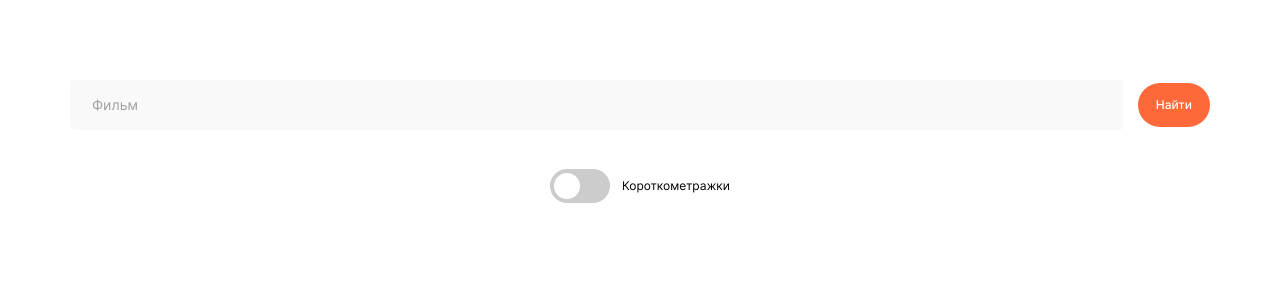
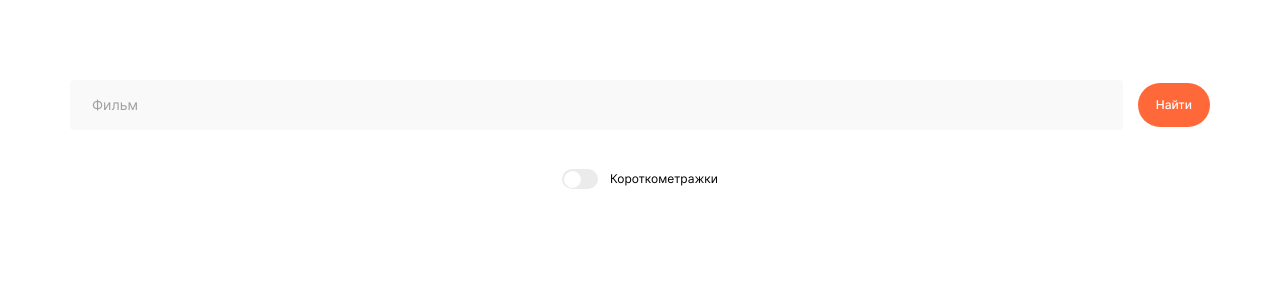
Before and after one commit to Nikolskii/movies-explorer-frontend, a React (Create React App) app: page / in a window 1280 px wide. Shown: the top 300 px of the page. Built offline with nearby package versions, Linux system fonts and the light colour scheme.

Commit message:
feat: стилизовать компонент FilterCheckbox

```diff
--- a/src/components/FilterCheckbox/FilterCheckbox.css
+++ b/src/components/FilterCheckbox/FilterCheckbox.css
@@ -8,52 +8,49 @@
 .switch {
   position: relative;
   display: inline-block;
-  width: 60px;
-  height: 34px;
+  width: 36px;
+  height: 20px;
 }
 
-.filter-checkbox__switch-input {
+.switch__input {
   display: none;
 }
 
-.slider {
+.switch__slider {
   position: absolute;
   cursor: pointer;
   top: 0;
   left: 0;
   right: 0;
   bottom: 0;
-  background-color: #ccc;
+  background-color: #ebebeb;
   border-radius: 34px;
   -webkit-transition: 0.4s;
   transition: 0.4s;
 }
 
-.slider:before {
+.switch__slider:before {
   position: absolute;
   content: '';
-  height: 26px;
-  width: 26px;
-  left: 4px;
-  bottom: 4px;
+  height: 15px;
+  width: 15px;
+  left: 2px;
+  bottom: 1.5px;
   background-color: white;
   border-radius: 50%;
+  border: 1px solid #fff;
   -webkit-transition: 0.4s;
   transition: 0.4s;
 }
 
-.filter-checkbox__switch-input:checked + .slider {
-  background-color: #2196f3;
+.switch__input:checked + .switch__slider::before {
+  background-color: #2be080;
 }
 
-.filter-checkbox__switch-input:focus + .slider {
-  box-shadow: 0 0 1px #2196f3;
-}
-
-.filter-checkbox__switch-input:checked + .slider:before {
-  -webkit-transform: translateX(26px);
-  -ms-transform: translateX(26px);
-  transform: translateX(26px);
+.switch__input:checked + .switch__slider:before {
+  -webkit-transform: translateX(15px);
+  -ms-transform: translateX(15px);
+  transform: translateX(15px);
 }
 
 .filter-checkbox__param {
--- a/src/components/FilterCheckbox/FilterCheckbox.js
+++ b/src/components/FilterCheckbox/FilterCheckbox.js
@@ -4,8 +4,8 @@ const FilterCheckbox = () => {
   return (
     <div className="filter-checkbox">
       <label className="switch">
-        <input className="filter-checkbox__switch-input" type="checkbox" />
-        <span className="slider"></span>
+        <input className="switch__input" type="checkbox" />
+        <span className="switch__slider"></span>
       </label>
       <p className="filter-checkbox__param">Короткометражки</p>
     </div>
```
